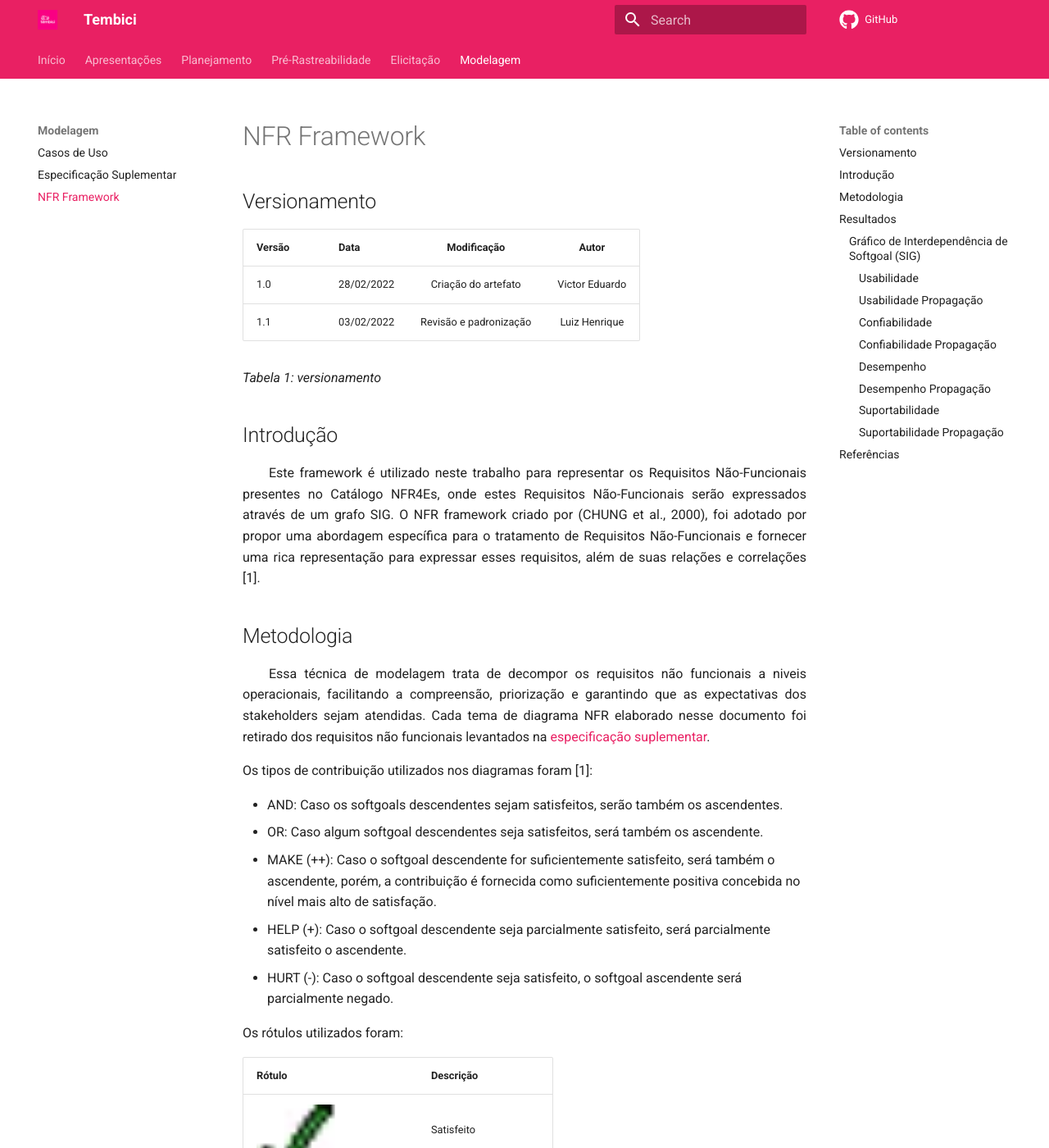
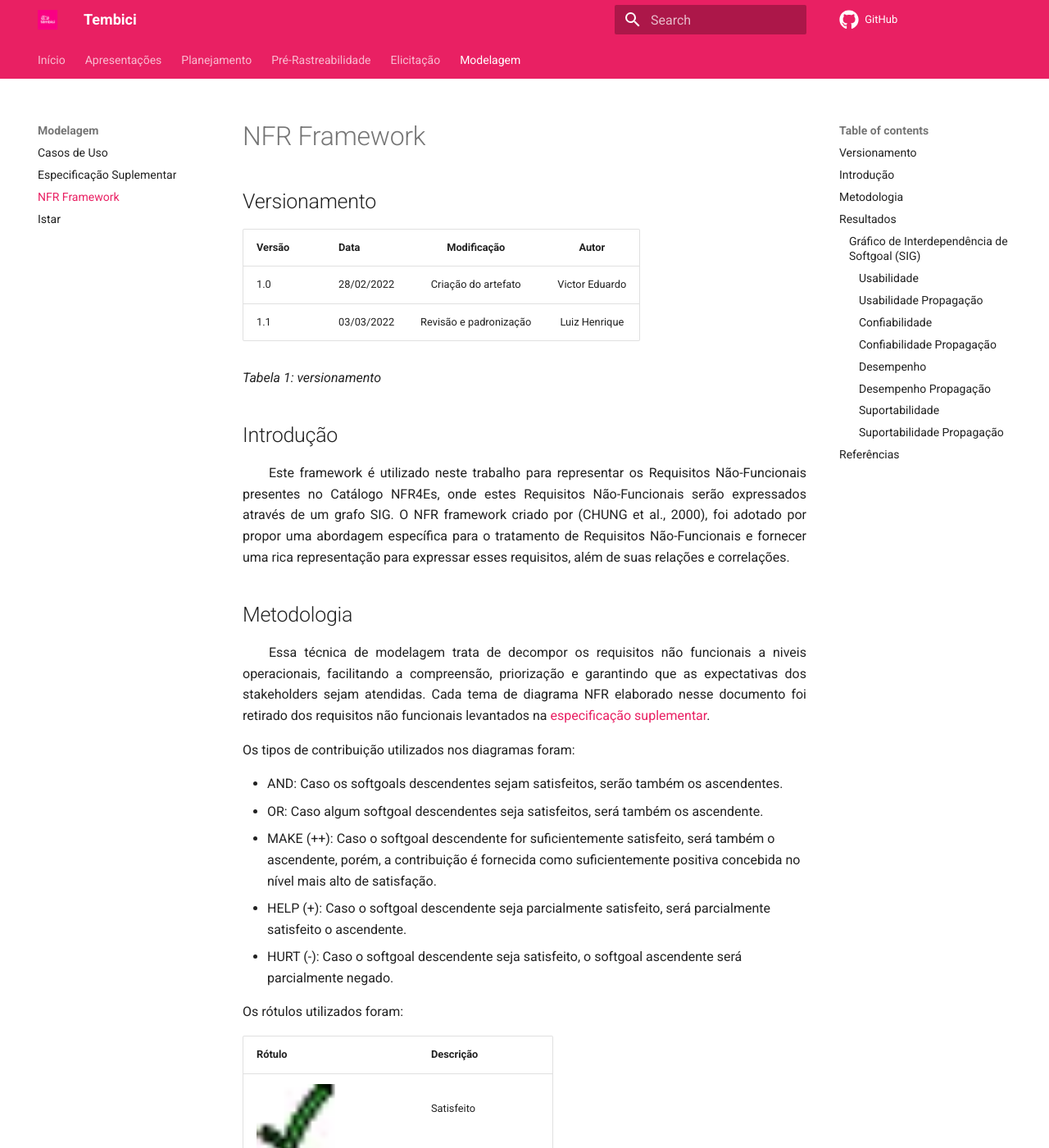
Before and after one commit to Requisitos-de-Software/2021.2-Tembici, an MkDocs documentation site: the page built from docs/modelagem/nfrframework.md, in a window 1280 px wide and 1400 px high. Shown: the whole window at 82% size. Built offline with MkDocs 1.6.1 and Material for MkDocs 9.7.7, drawn with Linux system fonts in a browser that asks for light colours; comment, search, counter and statistics services are not loaded; some of the changed text lies outside the part shown.

```diff
--- a/docs/modelagem/nfrframework.md
+++ b/docs/modelagem/nfrframework.md
@@ -4,16 +4,16 @@
 | Versão | Data | Modificação | Autor |
 |-|-|:-:|:-:|
 | 1.0 | 28/02/2022 | Criação do artefato | Victor Eduardo |
-| 1.1 | 03/02/2022 | Revisão e padronização | Luiz Henrique |
+| 1.1 | 03/03/2022 | Revisão e padronização | Luiz Henrique |
 
 *Tabela 1: versionamento*
 
 ## Introdução
-<p align="justify">&emsp;&emsp;Este framework é utilizado neste trabalho para representar os Requisitos Não-Funcionais presentes no Catálogo NFR4Es, onde estes Requisitos Não-Funcionais serão expressados através de um grafo SIG. O NFR framework criado por (CHUNG et al., 2000), foi adotado por propor uma abordagem específica para o tratamento de Requisitos Não-Funcionais e fornecer uma rica representação para expressar esses requisitos, além de suas relações e correlações [1].</p>
+<p align="justify">&emsp;&emsp;Este framework é utilizado neste trabalho para representar os Requisitos Não-Funcionais presentes no Catálogo NFR4Es, onde estes Requisitos Não-Funcionais serão expressados através de um grafo SIG. O NFR framework criado por (CHUNG et al., 2000), foi adotado por propor uma abordagem específica para o tratamento de Requisitos Não-Funcionais e fornecer uma rica representação para expressar esses requisitos, além de suas relações e correlações.</p>
 
 ## Metodologia
 <p align="justify">&emsp;&emsp;Essa técnica de modelagem trata de decompor os requisitos não funcionais a niveis operacionais, facilitando a compreensão, priorização e garantindo que as expectativas dos stakeholders sejam atendidas. Cada tema de diagrama NFR elaborado nesse documento foi retirado dos requisitos não funcionais levantados na <a href="https://requisitos-de-software.github.io/2021.2-Tembici/modelagem/especificacao_suplementar/">especificação suplementar</a>.</p>
-Os tipos de contribuição utilizados nos diagramas foram [1]:
+Os tipos de contribuição utilizados nos diagramas foram:
 
 - AND: Caso os softgoals descendentes sejam satisfeitos, serão também os ascendentes.
 - OR: Caso algum softgoal descendentes seja satisfeitos, será também os ascendente.
@@ -68,4 +68,4 @@ Os rótulos utilizados foram:
 *Imagem 8: NFR Suportabilidade Propagação*
 
 ## Referências
-- [1] SILVA, Reinaldo Antônio da. NFR4ES: Um Catálogo de Requisitos Não-Funcionais para Sistemas Embarcados. Universidade Federal de Pernambuco, Recife, 2019. 2.4 - NFR Framework.
+- SILVA, Reinaldo Antônio da. NFR4ES: Um Catálogo de Requisitos Não-Funcionais para Sistemas Embarcados. Universidade Federal de Pernambuco, Recife, 2019. 2.4 - NFR Framework.
--- a/mkdocs.yml
+++ b/mkdocs.yml
@@ -40,6 +40,7 @@ nav:
     - Casos de Uso: ./modelagem/casos_de_uso.md
     - Especificação Suplementar: ./modelagem/especificacao_suplementar.md
     - NFR Framework: ./modelagem/nfrframework.md
+    - Istar: ./modelagem/istar.md
 
 markdown_extensions:
   - attr_list
```
Also changed, not shown: docs/modelagem/istar.md (+21 -0 lines).
